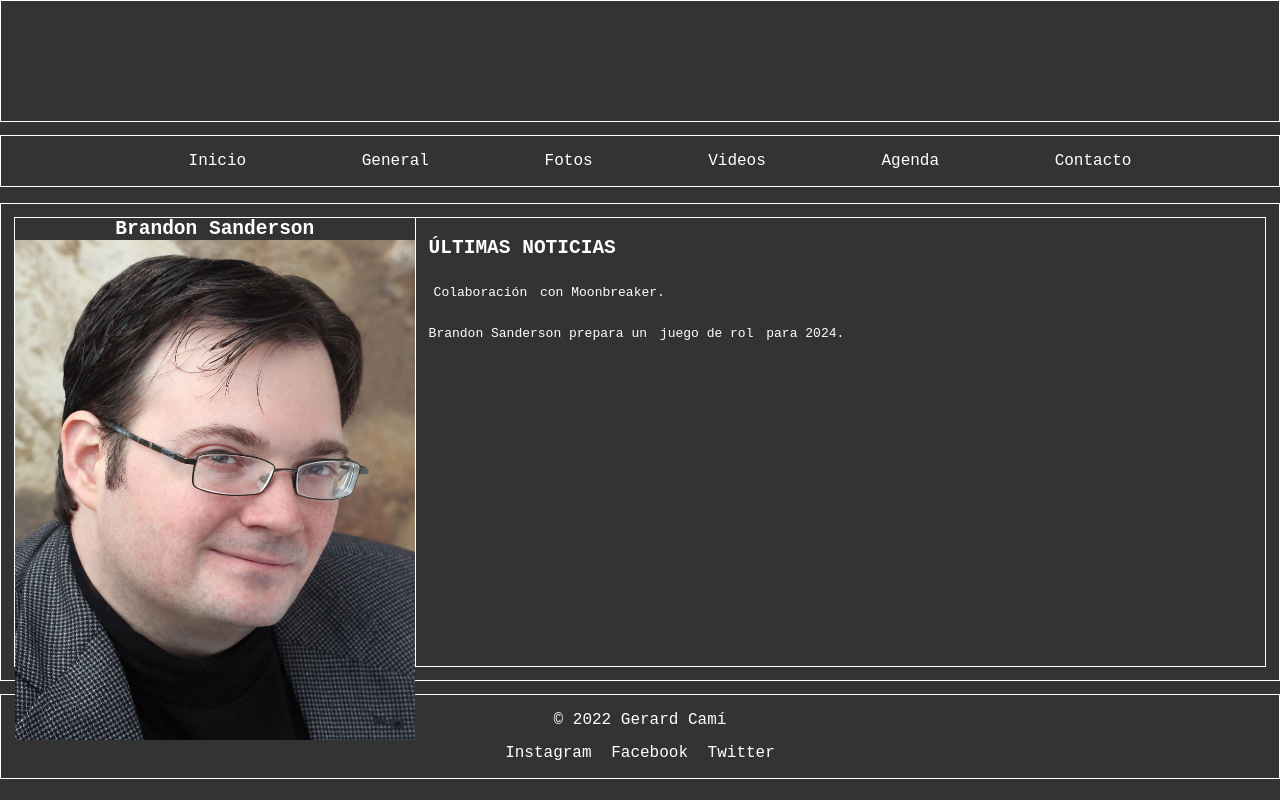
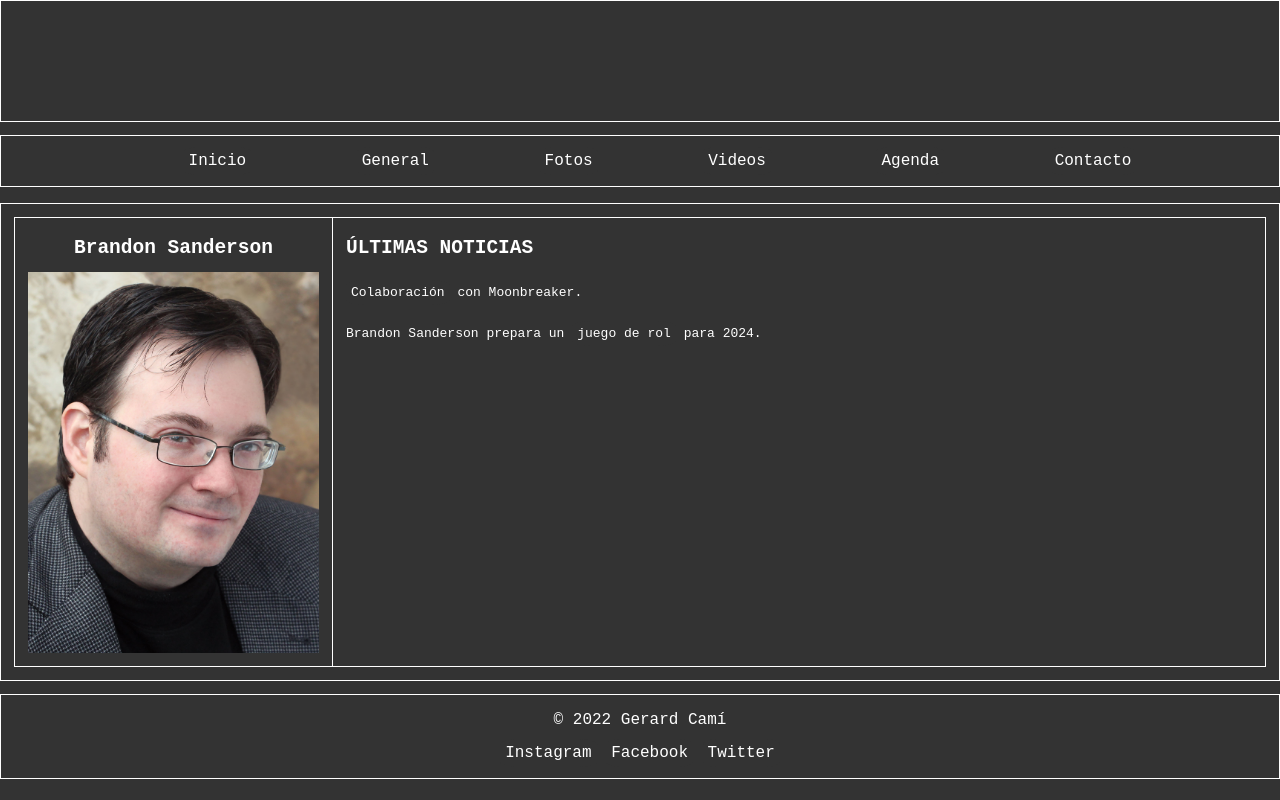
Before and after one commit to gcamig/m4uf1pac, a plain HTML site: page index.html in a window 1280 px wide. Drawn offline with Linux system fonts and the light colour scheme.

Commit message:
més canvis

```diff
--- a/css/index.css
+++ b/css/index.css
@@ -6,14 +6,19 @@ div{
     height: 56vh;
 }
 
+div img{
+    height: 85%;
+    margin: 1em;
+}
+
 aside{
     border: 1px solid white;
     height: 56vh;
     margin: 1vw;
 }
 
-aside h2{
-    margin: 1em;
+h2{
+    margin: 1em 1em 0em 1em;
 }
 
 aside p{
--- a/index.html
+++ b/index.html
@@ -30,7 +30,7 @@
     <main>
         <div>
             <h2>Brandon Sanderson</h2>
-            <img src="./img/brandon.jpg" height="500" width=400 alt="Brandon Sanderson">
+            <img src="./img/brandon.jpg" alt="Brandon Sanderson">
         </div>
         <aside>
             <h2>ÚLTIMAS NOTICIAS</h2>
```
